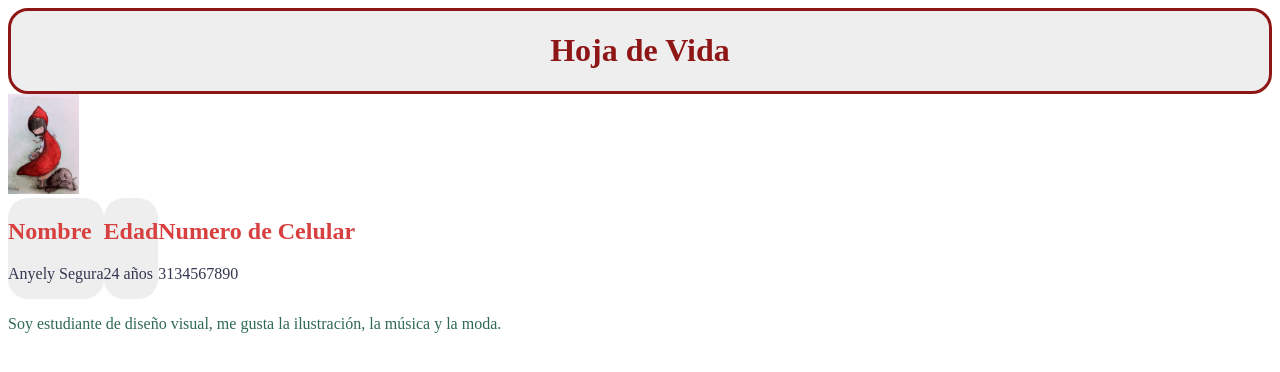
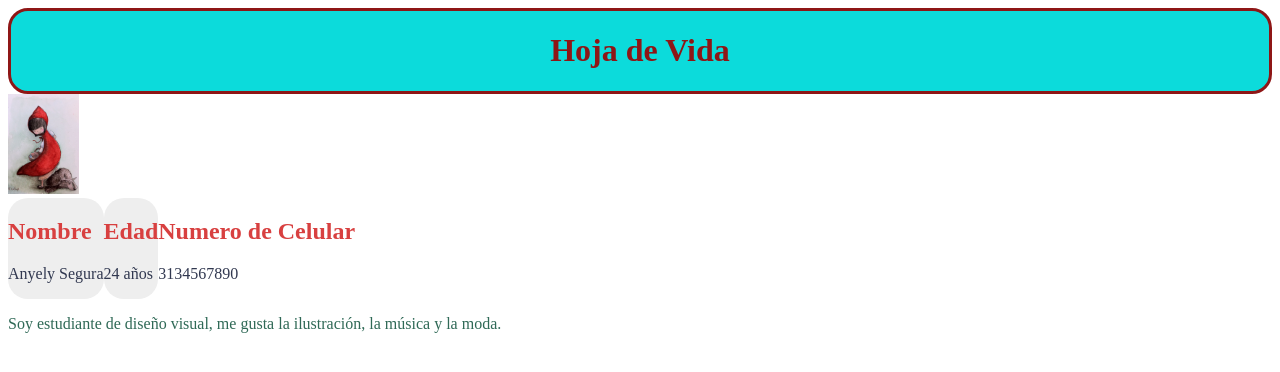
Before and after one commit to Tatiana-s-web/ejemploco, a plain HTML site: page test.html in a window 1280 px wide. Drawn offline with Linux system fonts and the light colour scheme.

Commit message:
change background-color to #0cdbdb

```diff
--- a/style.css
+++ b/style.css
@@ -15,7 +15,7 @@
   p {color: rgb(49, 56, 80);}
 
   .hoja{
-    background-color:rgb(238, 238, 238);
+    background-color:#0cdbdb;
     color:rgb(142, 22, 22);
     text-align: center;
     border-radius: 20px;
```
